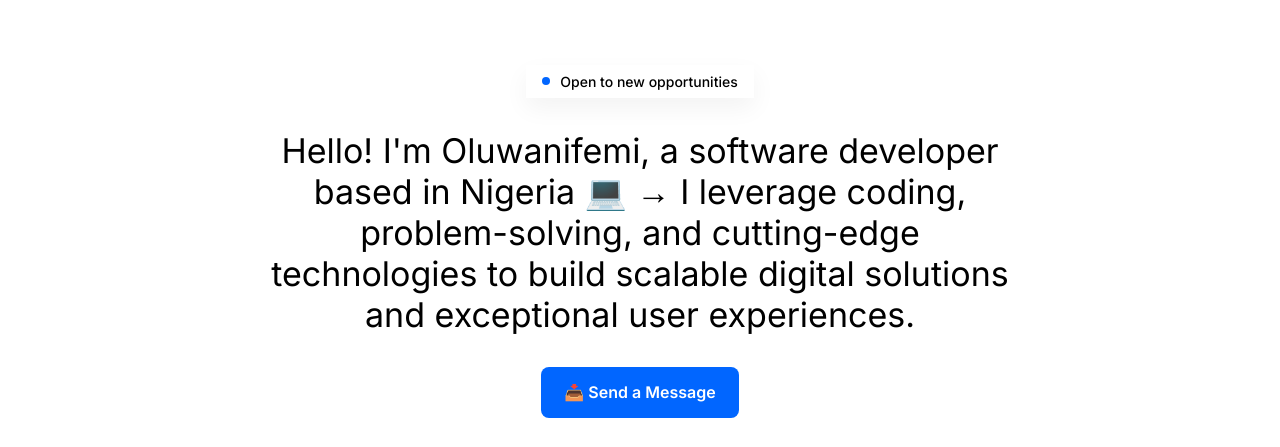
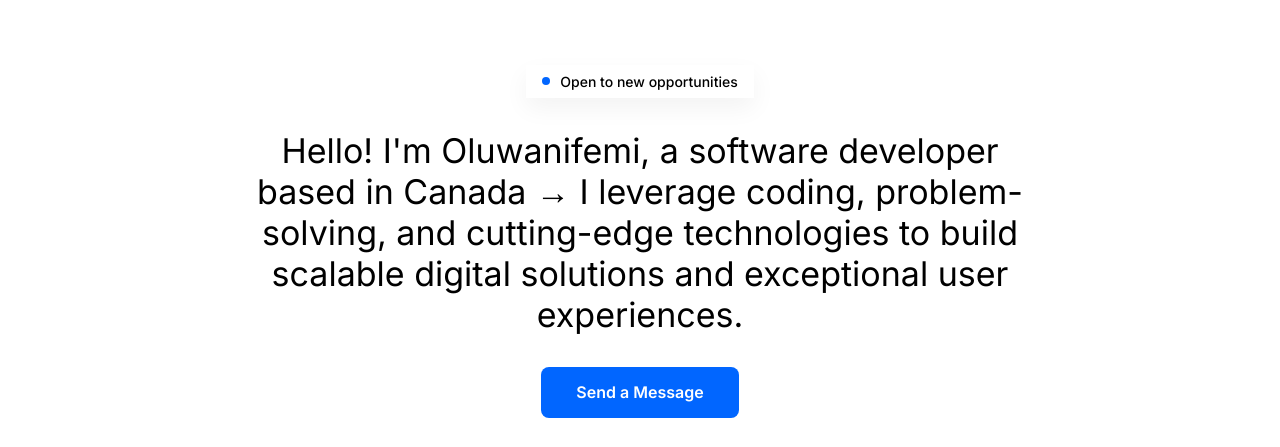
Before and after one commit to Samwell10/New-Portfolio, a plain HTML site: page index.html in a window 1280 px wide. Shown: the part 88-535 px from the top of the page. Drawn offline with Linux system fonts and the light colour scheme; a web font is replaced by a local one.

Commit message:
Update index.html

```diff
--- a/index.html
+++ b/index.html
@@ -31,7 +31,7 @@
             <!-- </div> -->
             <div class="navigation">
                 <nav>
-                    <a target="_blank" href="https://drive.google.com/file/d/1Ue6GUFY5GzTBzeKS49Ueie4udFYiC0wa/view?usp=drive_link"><li>Resum<span>é</span></li></a>
+                    <a target="_blank" href="https://drive.google.com/file/d/1QfEXP6-32hmldXTkn_spt1edaVFZ2S5r/view?usp=drive_link"><li>Resum<span>é</span></li></a>
                     <!-- <li> -->
                     <a href="mailto:aleriwaprecious70@gmail.com"><button>Send me a mail</button></a>
                     <!-- </li> -->
@@ -44,11 +44,11 @@
                 <p>Open to new opportunities</p>
             </div>
             <div class="heading">
-                <p class="heading-text">Hello! I'm Oluwanifemi, a software developer based in Nigeria 💻 → I leverage coding, problem-solving, and cutting-edge technologies to build scalable digital solutions and exceptional user experiences.</p>
+                <p class="heading-text">Hello! I'm Oluwanifemi, a software developer based in Canada  → I leverage coding, problem-solving, and cutting-edge technologies to build scalable digital solutions and exceptional user experiences.</p>
             </div>
             <div class="header-buttons">
                 <div class="start">
-                    <a href="mailto:aleriwaprecious70@gmail.com"><button>📥 Send a Message</button></a>
+                    <a href="mailto:aleriwaprecious70@gmail.com"><button> Send a Message</button></a>
                 </div>
             </div>
             <div class="header-socials">
@@ -315,7 +315,7 @@
 
                     </div>
                     <div class="about-main-text">
-                        Hey there 👋🏻 my name is Jesutomiwa, a self-taught product designer based in Nigeria. With over 2years of designing digital products, I have worked with diverse clients with the main focus of helping businesses and startups get off to a flying start 🚀
+                        Hey there  my name is Jesutomiwa, a self-taught product designer based in Nigeria. With over 2years of designing digital products, I have worked with diverse clients with the main focus of helping businesses and startups get off to a flying start
                     </div>
                     <div class="about-sub-text">
                         Sed ut perspiciatis unde omnis iste natus error sit voluptatem accusantium doloremque laudantium, totam rem aperiam, eaque ipsa quae ab illo inventore veritatis et quasi architecto beatae vitae dicta sunt explicabo. Nemo enim ipsam voluptatem quia voluptas sit aspernatur aut odit aut fugit, sed quia consequuntur magni dolores eos qui ratione voluptatem sequi nesciunt. Neque porro quisquam est, qui dolorem ipsum quia dolor sit amet, consectetur, adipisci velit, sed quia non numquam eius modi tempora incidunt ut labore et dolore magnam aliquam quaerat voluptatem.
@@ -384,7 +384,7 @@
                 <p>It all starts with an email. Get in touch today and let’s start something great together.</p>
             </div>
             <div class="footer-button">
-                <a href="mailto:aleriwaprecious70@gmail.com"><button>📥 Send a Message</button></a>
+                <a href="mailto:aleriwaprecious70@gmail.com"><button> Send a Message</button></a>
             </div>
         </div>
         <footer>
```
